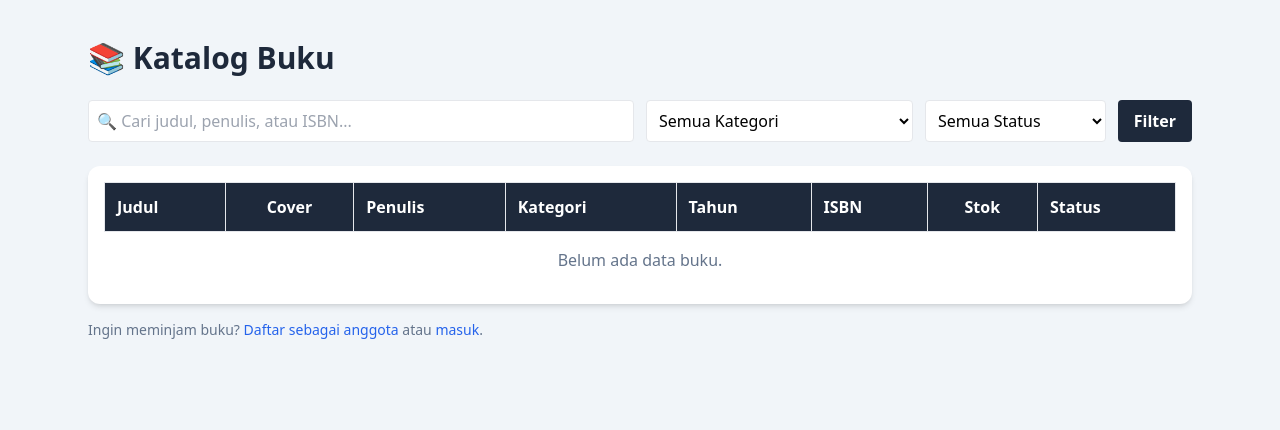
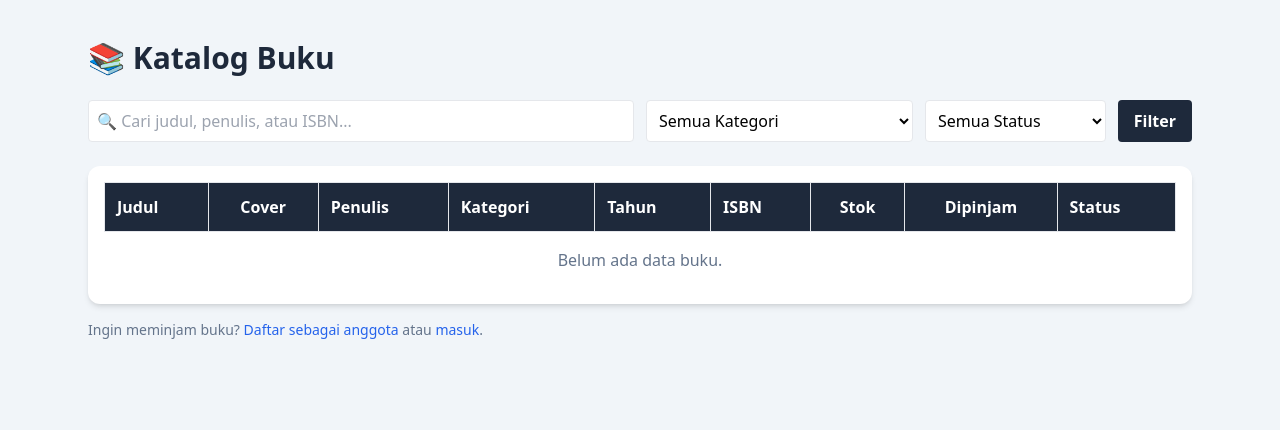
Before and after one commit to yogiwicaksonocdm/perlustakaanpython, a Flask app: page / in a window 1280 px wide. Shown: the part 52-482 px from the top of the page. Run offline with Flask 3, Linux system fonts and the light colour scheme; data that the repository does not hold is empty; parts of the project's set-up code (start-up, migrations or seed data) failed here and were passed over; some libraries are stand-ins or nearby versions.

Commit message:
Add files via upload

```diff
--- a/templates/index.html
+++ b/templates/index.html
@@ -67,6 +67,7 @@
                     <th class="p-3 border">Tahun</th>
                     <th class="p-3 border">ISBN</th>
                     <th class="p-3 border text-center">Stok</th>
+                    <th class="p-3 border text-center">Dipinjam</th>
                     <th class="p-3 border">Status</th>
                     {% if current_user and current_user.role == 'admin' %}
                     <th class="p-3 border text-center">Aksi</th>
@@ -95,8 +96,9 @@
                     <td class="p-3 text-slate-600">{{ book.year }}</td>
                     <td class="p-3 text-slate-600">{{ book.isbn or '-' }}</td>
                     <td class="p-3 text-center text-slate-700 font-semibold">{{ book.get('stock', 0) }}</td>
+                    <td class="p-3 text-center text-slate-700">{{ book.loan_count }}</td>
                     <td class="p-3">
-                        {% if book.status == 'Dipinjam' %}
+                        {% if book.display_status == 'Dipinjam' %}
                         <span class="px-2 py-1 text-xs rounded-full bg-amber-100 text-amber-800">Dipinjam</span>
                         {% else %}
                         <span class="px-2 py-1 text-xs rounded-full bg-green-100 text-green-800">Tersedia</span>
@@ -111,7 +113,7 @@
                 </tr>
                 {% else %}
                 <tr>
-                    <td colspan="{{ 10 if current_user and current_user.role == 'admin' else 9 }}" class="p-4 text-center text-slate-500">
+                    <td colspan="{{ 11 if current_user and current_user.role == 'admin' else 10 }}" class="p-4 text-center text-slate-500">
                         {% if current_q or current_category or current_status %}
                         Tidak ada buku yang cocok dengan pencarian/filter.
                         {% else %}
```
Also changed, not shown: templates/admin.html (+5 -3 lines).
